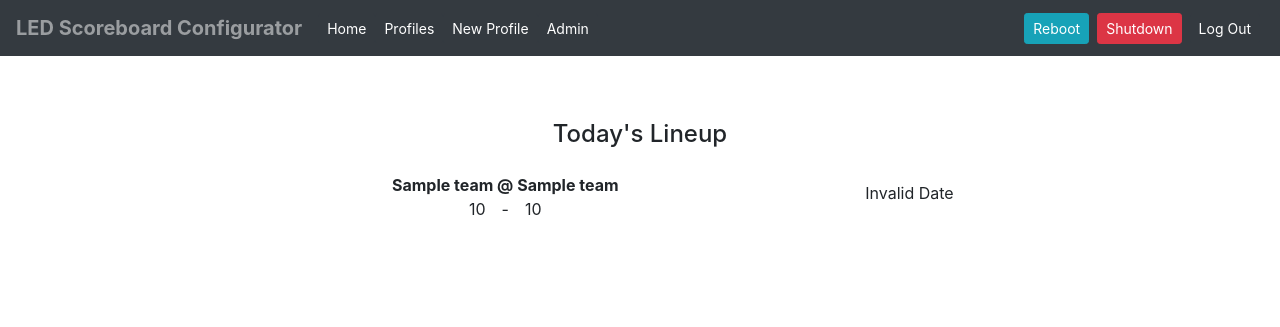
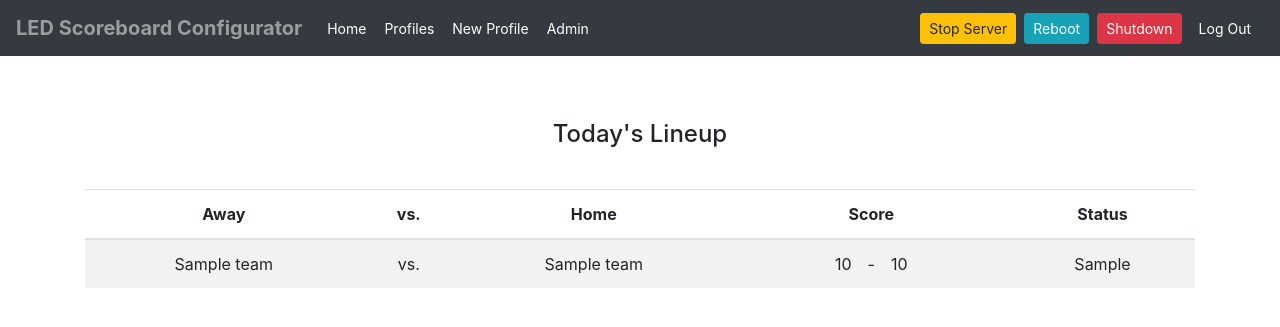
Before and after one commit to sflems/led-board-manager, a Django app: page / in a window 1280 px wide. Shown: the top 327 px of the page. Run offline with Django 3.2, Linux system fonts and the light colour scheme; a user stored in the database is signed in; tables that the repository leaves empty hold one stand-in row (values such as "Sample post"); a database or web service that is not in the repository returns one stand-in record (values such as "Sample title"); data that the repository does not hold is empty; parts of the project's set-up code (start-up, migrations or seed data) failed here and were passed over; some libraries are stand-ins or nearby versions.

Commit message:
Updates with Guinea Pig mode Enabled

```diff
--- a/TODO.txt
+++ b/TODO.txt
@@ -10,9 +10,13 @@
  Backend
 ---------
 
+TODO: Functions to reboot Pi and restart nhl scoreboard app. (Supervisor?)
+TODO: Create a default settings model instance on intsall? How to do this?
+
  HTML/CSS/JS
 ---------
 
+ TODO: Beautify Boxscores (Index Page)
  TODO: Beautify Settings Form
  TODO: Add to settings ListView: Buttons to switch profiles. Adjust urls.py accordingly.
  TODO: Add rgb picker instead of text box for settings forms. (Schema)
--- a/scoreboard/models.py
+++ b/scoreboard/models.py
@@ -61,7 +61,7 @@ class Settings(models.Model):
         return self.name + " Profile"
 
     def save_to_file(self):
-        path = services.conf_path() + "/" + self.name.lower() + ".config.json.bak"
+        path = services.conf_path() + self.name.lower().replace(" ", ".") + ".config.json.bak"
         with open(path, "w") as outfile:
             # indent=4 makes content human readable
             json.dump(self.config, outfile, indent=4)
@@ -79,7 +79,7 @@ def pre_save(sender, instance, **kwargs):
 @receiver(post_save, sender=Settings)
 def post_save(sender, instance, **kwargs):
     if instance.isActive:
-        with open(services.conf_path() + "/config.json", "w") as outfile:
+        with open(services.conf_path() + "config.json", "w") as outfile:
             # indent=4 makes content human readable
             json.dump(instance.config, outfile, indent=4)
 
--- a/scoreboard/services.py
+++ b/scoreboard/services.py
@@ -2,9 +2,22 @@ import requests
 import json
 from .models import *
 
-# Gets the users home/user/nhl-led-scoreboard/config folder path.
+def team_abbrev(id):
+    url = 'https://statsapi.web.nhl.com/api/v1/teams' + id
+    response = requests.get(url)
+    team = response.json()
+    return team
+
+def todays_games():
+    url = 'https://statsapi.web.nhl.com/api/v1/schedule?expand=schedule.linescore'
+    response = requests.get(url)
+    games = response.json()
+    games = games['dates'][0]['games']
+    return games
+
+# defines the users home/user/nhl-led-scoreboard/config folder path.
 def conf_path():
-    path = os.path.expanduser("~") + "/nhl-led-scoreboard/config"
+    path = os.path.expanduser("~") + "/nhl-led-scoreboard/config/"
     return path
 
 # Opens default config from model object if found, otherwise from file, and then loads into Settings Profile
@@ -13,28 +26,14 @@ def conf_default():
             conf = Settings.objects.get(name__iexact="default").config
             return conf
         except:
-            path = conf_path() + "/config.json.sample"
+            path = conf_path() + "config.json.sample"
             with open(path, "r") as f:
                 conf = json.load(f)
                 return conf
 
-def team_abbrev(id):
-    url = 'https://statsapi.web.nhl.com/api/v1/teams/' + id
-    response = requests.get(url)
-    team = response.json()
-    return team
-
-def todays_games():
-    url = 'https://statsapi.web.nhl.com/api/v1/schedule'
-    response = requests.get(url)
-    games = response.json()
-    games = games['dates'][0]['games']
-
-    return games
-
 # Defines config schema used by the current led-scoreboard version. File is opened, converted from binery to a python/django object and then used as a callable object.
 def schema():
-    with open("./scoreboard/static/schema/config.schema.json", "r") as f:
+    with open(conf_path() + "config.schema.json", "r") as f:
         conf = json.load(f)
         return conf
 
--- a/scoreboard/static/scoreboard/scoreboard.js
+++ b/scoreboard/static/scoreboard/scoreboard.js
@@ -17,7 +17,7 @@ document.addEventListener('DOMContentLoaded', function () {
 		location.href = `${this.dataset.url}`
 	});
 
-	$('.game-time p').each(function () {
+	$('.game-time').each(function () {
 		this.innerText = new Date(this.dataset.datetime).toLocaleTimeString();
 	});
 
@@ -124,6 +124,42 @@ document.addEventListener('DOMContentLoaded', function () {
 		location.href = `${this.dataset.editurl}`
 	});
 
+	$('button#stopserver').click(function () {
+		const csrftoken = Cookies.get('csrftoken');
+		fetch(`${this.dataset.url}`, {
+			headers: {'X-CSRFToken': csrftoken},
+			method: 'PUT',
+			body: JSON.stringify({
+				"stopserver": true
+			})
+		})
+		.then(response => response.json())
+		.then(result => {
+			console.log(result);
+			if (result.stopserver != true) {
+				document.querySelector('#message').innerHTML = `
+					<div class="alert alert-danger alert-dismissible fade show">
+						<strong>Error!</strong> Server shutdown unsuccessful.
+						<button type="button" class="close" data-dismiss="alert" aria-label="Close">
+							<span aria-hidden="true">&times;</span>
+						</button>
+					</div>
+				`;
+				// make this the no response. not result.
+			} else {
+				document.querySelector('#message').innerHTML = `
+					<div class="alert alert-success alert-dismissible fade show">
+						<strong>Success!</strong> Web interface will shutdown in 5 seconds...
+						<button type="button" class="close" data-dismiss="alert" aria-label="Close">
+							<span aria-hidden="true">&times;</span>
+						</button>
+					</div>
+				`;
+			};
+		})
+	});
+
+
 	$('button#reboot').click(function () {
 		const csrftoken = Cookies.get('csrftoken');
 		fetch(`${this.dataset.url}`, {
@@ -148,7 +184,7 @@ document.addEventListener('DOMContentLoaded', function () {
 			} else {
 				document.querySelector('#message').innerHTML = `
 					<div class="alert alert-success alert-dismissible fade show">
-						<strong>Success!</strong> Reboot initiated.
+						<strong>Success!</strong> Rebooting in 5 seconds...
 						<button type="button" class="close" data-dismiss="alert" aria-label="Close">
 							<span aria-hidden="true">&times;</span>
 						</button>
--- a/scoreboard/templates/scoreboard/index.html
+++ b/scoreboard/templates/scoreboard/index.html
@@ -16,21 +16,44 @@
     <h4 class="row m-2 p-2 justify-content-center">Today's Lineup</h4>
 	<div id="games-list" class="row m-2 p-2 justify-content-center">
         <div class="col">
-            {% for game in games %}
-                <div id="{{ game.gamePk }}" class="row justify-content-center mb-2">
-                    <div class="teams col-sm-6 text-center">
-                        <p class="mb-0"><strong>{{ game.teams.away.team.name }} @ {{ game.teams.home.team.name }}</strong></p>
-                        <span></span><span>{{ game.teams.away.score }}</span><span class="ml-3 mr-3">-</span><span>{{ game.teams.home.score }}</span>
-                    </div>
-                    <div class="game-time col-sm-3 text-center">
-                        <p class="mt-2" data-datetime="{{ game.gameDate }}"></p>
-                    </div>
-                </div>
-            {% empty %}
-                <div id="no-games" class="row justify-content-center mb-2">
-                    <p>No games scheduled for today.</p>
-                </div>
-            {% endfor %}
+
         </div>
 	</div>
+
+    <table class="table table-striped text-center">
+        <thead>
+            <tr>
+                <th scope="col" class="col-3">Away</th>
+                <th scope="col" class="col-1">vs.</th>
+                <th scope="col" class="col-3">Home</th>
+                <th scope="col" class="col-3">Score</th>
+                <th scope="col" class="col-2">Status</th>
+            </tr>
+        </thead>
+        <tbody>
+            {% for game in games %}
+                <tr id="{{ game.gamePk }}">
+                    <td scope="row">{{ game.teams.away.team.name }}</td>
+                    <td>vs.</td>
+                    <td>{{ game.teams.home.team.name }}</td>
+                    <td><span>{{ game.teams.away.score }}</span><span class="ml-3 mr-3">-</span><span>{{ game.teams.home.score }}</span></td>
+                    {% if game.linescore.currentPeriod == 0 %}
+                        <td class="game-time" data-datetime="{{ game.gameDate }}"></td>
+                    {% elif game.status.detailedState != "Final" %}
+                        <td class="game-ls">{{ game.linescore.currentPeriodOrdinal }}</td>
+                    {% else %}
+                        <td class="game-ls">{{ game.status.detailedState }}
+                            {% if game.linescore.currentPeriod > 3 %}
+                                ({{ game.linescore.currentPeriodOrdinal }})
+                            {% endif %}
+                        </td>
+                    {% endif %}
+                </tr>
+            {% empty %}
+                <tr>
+                    <td scope="row" colspan="12" class="text-center bg-warning">No games found.</td>
+                </tr>
+            {% endfor %}
+        </tbody>
+    </table>
 {% endblock body %}
--- a/scoreboard/templates/scoreboard/layout.html
+++ b/scoreboard/templates/scoreboard/layout.html
@@ -39,9 +39,10 @@
 			<div class="collapse navbar-collapse justify-content-end" id="collapsibleNavbar">
 				<ul class="navbar-nav">
 					{% if user.is_authenticated %}
-						<button class="btn btn-sm btn-info ml-1 mr-1" id="reboot" data-url="{% url 'command_pi' %}">Reboot</button>
-						<button class="btn btn-sm btn-danger ml-1 mr-1" id="shutdown" data-url="{% url 'command_pi' %}">Shutdown</button>
-						<button class="btn btn-sm btn-dark ml-1 mr-1" onclick="location.href='{% url 'logout' %}';">Log Out</button>
+						<button class="btn btn-sm btn-warning m-1" id="stopserver" data-url="{% url 'command_pi' %}">Stop Server</button>
+						<button class="btn btn-sm btn-info m-1" id="reboot" data-url="{% url 'command_pi' %}">Reboot</button>
+						<button class="btn btn-sm btn-danger m-1" id="shutdown" data-url="{% url 'command_pi' %}">Shutdown</button>
+						<button class="btn btn-sm btn-dark m-1" onclick="location.href='{% url 'logout' %}';">Log Out</button>
 
 					{% else %}
 						<button class="btn btn-sm btn-dark" onclick="location.href='{% url 'login' %}';">Log In</button>
--- a/scoreboard/templates/scoreboard/settings_list.html
+++ b/scoreboard/templates/scoreboard/settings_list.html
@@ -42,7 +42,7 @@
                             {% endif %}
                         </td>
                         <td style="text-align:center">
-                            {% if not profile.isActive and profile.name.lower != "default" %}
+                            {% if not profile.isActive %}
                                 <button href="#" id="backup" data-id="{{ profile.id }}" data-editurl="{% url 'profiles' profile.id %}" class="btn btn-sm btn-outline-dark mb-0">Backup</button>
                             {% endif %}
                         </td>
--- a/scoreboard/views.py
+++ b/scoreboard/views.py
@@ -12,7 +12,7 @@ from .forms import schema, SettingsDetailForm, SettingsJSONForm
 from django_jsonforms.forms import JSONSchemaForm
 from .models import *
 from . import services
-import json, subprocess
+import json, os, subprocess
 
 # Create your views here.
 def index(request):
@@ -22,9 +22,35 @@ def index(request):
 @login_required
 def command(request):
     data = json.loads(request.body)
+    if request.method == "PUT" and data.get("autostart"):
+        try:
+            # Rename autostart.sh here
+            pass
+
+        except subprocess.CalledProcessError:
+            return JsonResponse({
+                "autostart": False,
+            }, status=400)
+        else:
+            pass
+
+    if request.method == "PUT" and data.get("stopserver"):
+        try:
+            #call = subprocess.call(["sudo", "reboot"])
+            command = ["sleep 5 ; kill -9 " + str(os.getpid())]
+            call = subprocess.check_call(command, shell=True)
+
+        except subprocess.CalledProcessError:
+            return JsonResponse({
+                "stopserver": False,
+            }, status=400)
+
+
     if request.method == "PUT" and data.get("reboot"):
         try:
-            subprocess.call(["reboot"])
+            #call = subprocess.call(["sudo", "reboot"])
+            command = ["sleep 5 ; sudo reboot"]
+            subprocess.check_call(command, shell=True)
 
         except subprocess.CalledProcessError:
             return JsonResponse({
@@ -37,14 +63,17 @@ def command(request):
 
     if request.method == "PUT" and data.get("shutdown"):
         try:
-            subprocess.call(["shutdown", "-h", "now"])
-            return JsonResponse({
-                "shutdown": True
-            }, status=202)
+            command = "sleep 5 ; sudo shutdown -h now"
+            subprocess.check_call(command, shell=True)
+
         except subprocess.CalledProcessError:
             return JsonResponse({
                 "shutdown": False
             }, status=400)
+        else:
+            return JsonResponse({
+                "shutdown": True
+            }, status=202)
 
 
 class SettingsList(ListView):
```
Also changed, not shown: README.md, 1 other file.
